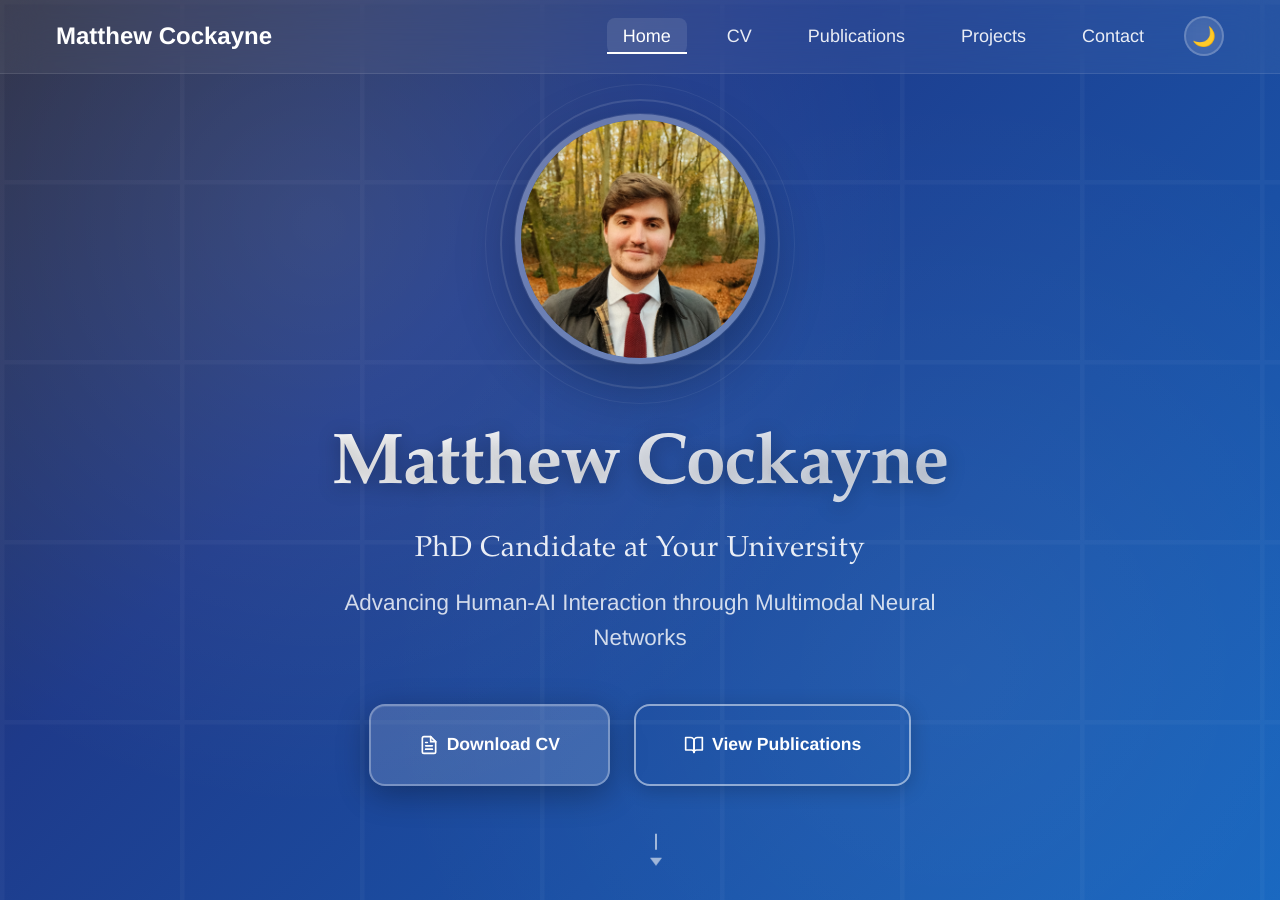
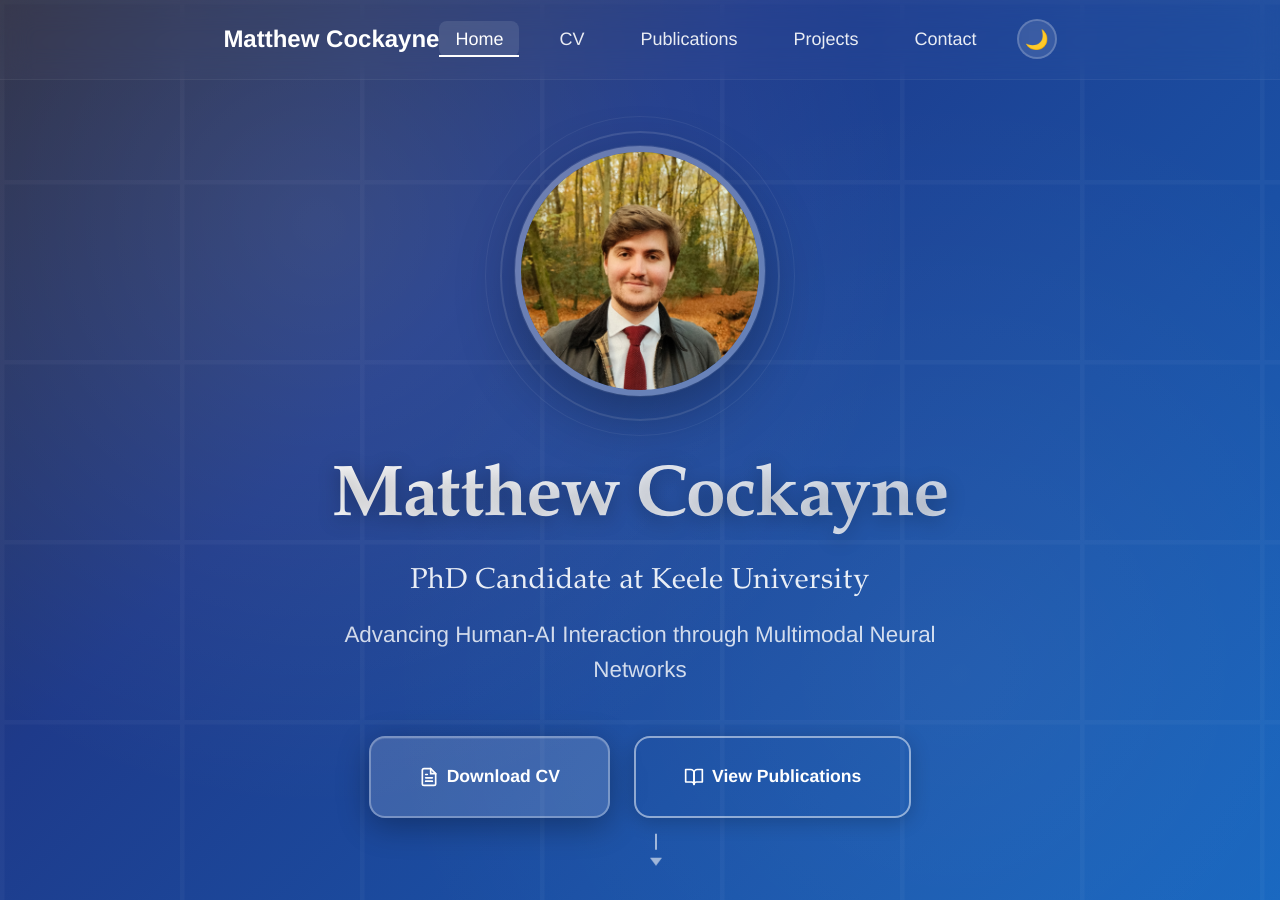
Before and after one commit to Matt-Cockayne/matt-cockayne.github.io, a Jekyll site: the page built from index.md, in a window 1280 px wide and 900 px high. Built offline with Jekyll 4.4.1, drawn with Linux system fonts in a browser that asks for light colours.

Commit message:
nav bar spacing

```diff
--- a/_config.yml
+++ b/_config.yml
@@ -15,7 +15,7 @@ orcid: "https://orcid.org/your-orcid"
 twitter_username: "your-twitter"
 
 # Academic Information
-institution: "Your University"
+institution: "Keele University"
 department: "Department of Computer Science"
 position: "PhD Candidate"
 research_interests:
--- a/assets/styles.css
+++ b/assets/styles.css
@@ -59,6 +59,9 @@
   --z-navbar: 1000;
   --z-overlay: 1010;
   --z-modal: 1020;
+
+  /* Layout */
+  --navbar-height: 80px;
 }
 
 /* Dark Mode Variables */
@@ -179,12 +182,15 @@ a:hover {
   top: 0;
   left: 0;
   right: 0;
-  background: rgba(255, 255, 255, 0.05);
-  backdrop-filter: blur(20px);
-  border-bottom: 1px solid rgba(255, 255, 255, 0.1);
+  background: rgba(255, 255, 255, 0.02);
+  backdrop-filter: blur(15px);
+  border-bottom: 1px solid rgba(255, 255, 255, 0.05);
   padding: var(--spacing-md) 0;
   z-index: var(--z-navbar);
   transition: all var(--transition-medium);
+  height: var(--navbar-height);
+  display: flex;
+  align-items: center;
 }
 
 .navbar.scrolled {
@@ -352,7 +358,7 @@ a:hover {
   z-index: 2;
   max-width: 900px;
   margin: 0 auto;
-  padding: 0 var(--spacing-xl);
+  padding: var(--spacing-3xl) var(--spacing-xl) 0 var(--spacing-xl);
   color: white;
 }
 
@@ -1037,7 +1043,7 @@ body.loaded {
   }
 
   .hero-content {
-    padding: 0 var(--spacing-md);
+    padding: var(--spacing-3xl) var(--spacing-md) 0 var(--spacing-md);
   }
 }
 
```
